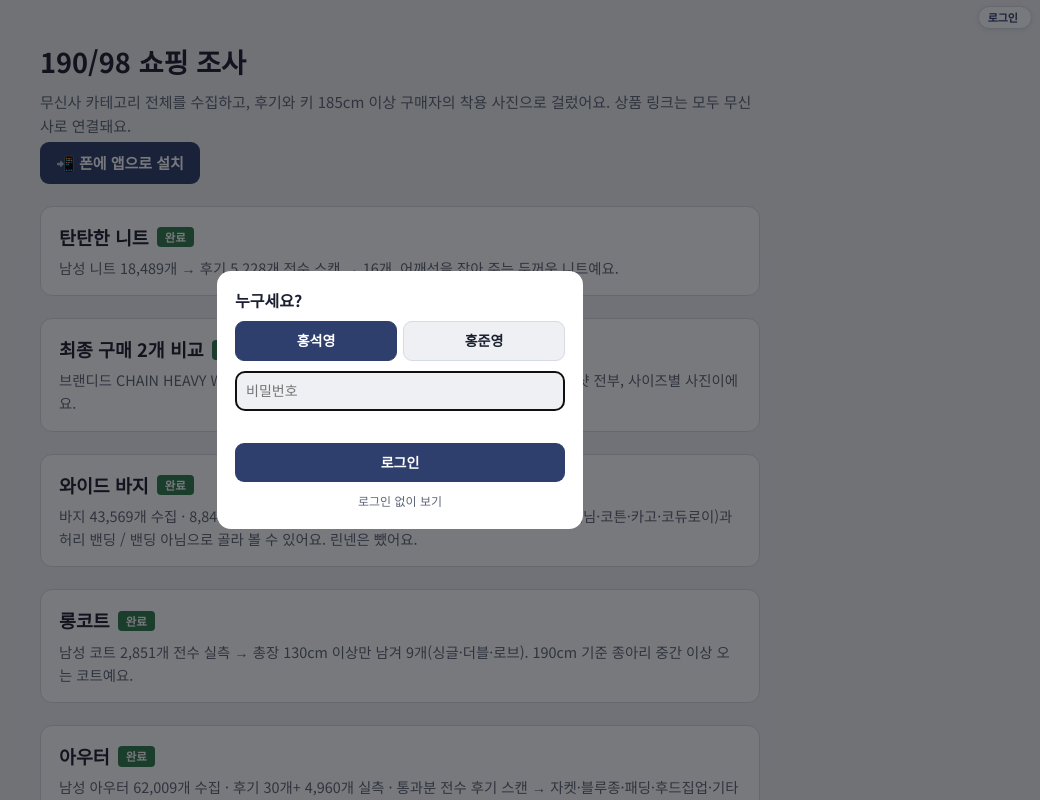
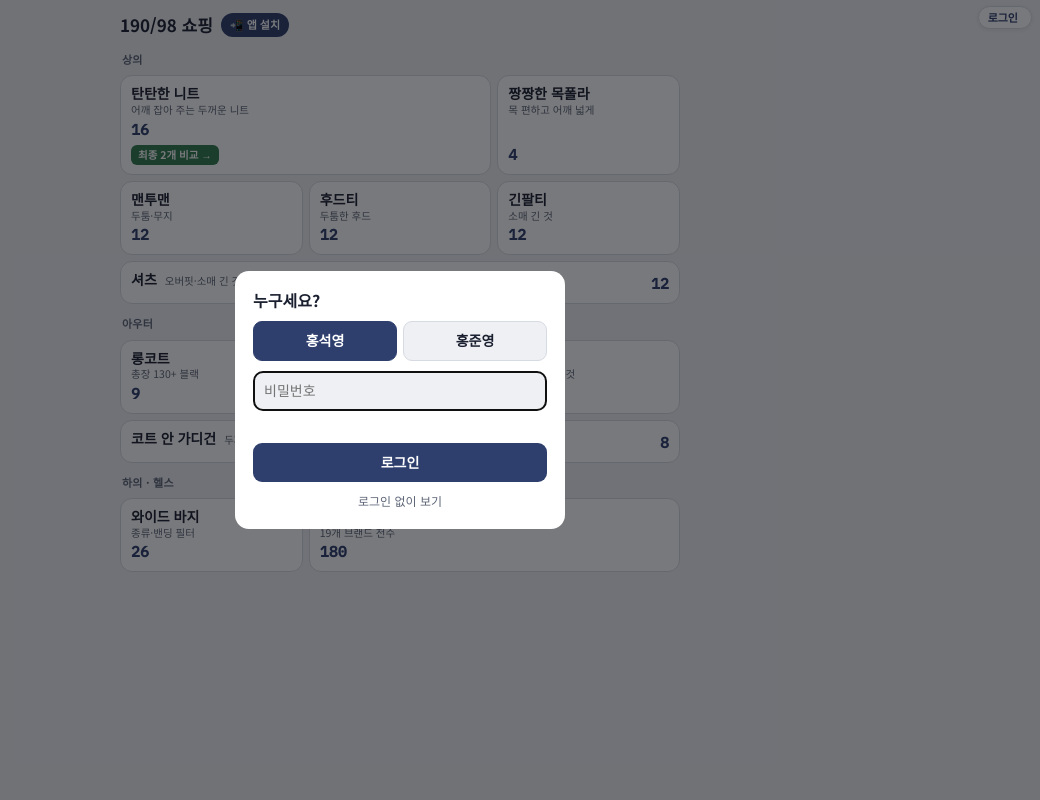
Before and after one commit to hong-seok-young/shopping-picks, a plain HTML site: page index.html in a window 1280 px wide. Shown: the top 800 px of the page, without its empty margins (240-1280 px from the left). Drawn offline with Linux system fonts and the light colour scheme; a web font is replaced by a local one.

Commit message:
첫 화면을 한 화면 타일 버튼으로, 최종 2개 비교를 니트에 합치기
Co-Authored-By: Claude Opus 5.5 <noreply@anthropic.com>

```diff
--- a/index.html
+++ b/index.html
@@ -5,42 +5,51 @@
 <title>190/98 쇼핑 조사</title>
 <link rel="stylesheet" href="https://fonts.googleapis.com/css2?family=IBM+Plex+Sans+KR:wght@500;700&family=Noto+Sans+KR:wght@400;500;700&family=IBM+Plex+Mono:wght@500&display=swap">
 <style>
-/* Landing: list of research pages (knit done, pants/coats in progress) with status and one-line method. */
-:root{--bg:#eef0f3;--surface:#fff;--fg:#1b2030;--muted:#5d6577;--line:#d6dae2;--accent:#2e3f6e;--good:#2f7a4f;--warn:#a2611a;
+/* Home: every research page as a tile on one phone screen. */
+:root{--bg:#eef0f3;--surface:#fff;--fg:#1b2030;--muted:#5d6577;--line:#d6dae2;--accent:#2e3f6e;--soft:#e1e6f2;--good:#2f7a4f;
   --display:"IBM Plex Sans KR","Noto Sans KR",system-ui,sans-serif;--body:"Noto Sans KR",system-ui,sans-serif;--mono:"IBM Plex Mono",ui-monospace,monospace}
-@media (prefers-color-scheme: dark){:root:not([data-theme="light"]){--bg:#12151c;--surface:#1b1f29;--fg:#e6e9f0;--muted:#9aa2b4;--line:#2c3240;--accent:#9db0e6;--good:#6cc493;--warn:#e2a35c;color-scheme:dark}}
-:root[data-theme="dark"]{--bg:#12151c;--surface:#1b1f29;--fg:#e6e9f0;--muted:#9aa2b4;--line:#2c3240;--accent:#9db0e6;--good:#6cc493;--warn:#e2a35c;color-scheme:dark}
-body{background:var(--bg);color:var(--fg);font-family:var(--body);font-size:15px;line-height:1.6;margin:0;padding:40px max(16px,env(safe-area-inset-left,0px)) 56px}
-.wrap{max-width:720px;margin:0 auto;display:flex;flex-direction:column;gap:22px}
-h1{font-family:var(--display);font-size:1.7rem;margin:0;text-wrap:balance}
-.sub{color:var(--muted);margin:6px 0 0}
-a.card{display:flex;flex-direction:column;gap:4px;background:var(--surface);border:1px solid var(--line);border-radius:12px;padding:16px 18px;text-decoration:none;color:var(--fg)}
-a.card:hover{border-color:var(--accent)}
-a.card:focus-visible{outline:2px solid var(--accent);outline-offset:2px}
-a.card h2{font-family:var(--display);font-size:1.15rem;margin:0;display:flex;gap:8px;align-items:center;flex-wrap:wrap}
-.st{font-size:.72rem;font-weight:700;padding:1px 8px;border-radius:4px;color:var(--surface);background:var(--good)}
-.st.wip{background:var(--warn)}
-a.card p{margin:0;color:var(--muted);font-size:.9rem}
-footer{font-size:.8rem;color:var(--muted)}
+@media (prefers-color-scheme: dark){:root:not([data-theme="light"]){--bg:#12151c;--surface:#1b1f29;--fg:#e6e9f0;--muted:#9aa2b4;--line:#2c3240;--accent:#9db0e6;--soft:#262f47;--good:#6cc493;color-scheme:dark}}
+:root[data-theme="dark"]{--bg:#12151c;--surface:#1b1f29;--fg:#e6e9f0;--muted:#9aa2b4;--line:#2c3240;--accent:#9db0e6;--soft:#262f47;--good:#6cc493;color-scheme:dark}
+*{box-sizing:border-box}
+body{background:var(--bg);color:var(--fg);font-family:var(--body);font-size:13px;line-height:1.4;margin:0;padding:max(10px,env(safe-area-inset-top)) 12px max(14px,env(safe-area-inset-bottom))}
+.wrap{max-width:560px;margin:0 auto;display:flex;flex-direction:column;gap:8px}
+header{display:flex;align-items:center;gap:8px;min-height:30px;padding-right:72px}
+h1{font-family:var(--display);font-size:17px;margin:0}
+.pwa-btn{font:inherit;font-size:11px;font-weight:700;color:var(--surface);background:var(--accent);border:0;border-radius:999px;padding:4px 9px;cursor:pointer}
+h2{font-size:11px;font-weight:700;color:var(--muted);margin:4px 2px 0;letter-spacing:.02em}
+.grid{display:grid;grid-template-columns:repeat(3,1fr);gap:6px}
+.t{position:relative;display:flex;flex-direction:column;justify-content:flex-start;min-height:74px;background:var(--surface);border:1px solid var(--line);border-radius:12px;padding:9px 10px;text-decoration:none;color:var(--fg)}
+.t:active{transform:scale(.97)}
+.t b{font-family:var(--display);font-size:14px;line-height:1.25;word-break:keep-all}
+.t span{font-size:10.5px;color:var(--muted);line-height:1.3}
+.t em{margin-top:auto;padding-top:2px;font-style:normal;font-family:var(--mono);font-size:15px;font-weight:700;color:var(--accent)}
+.t.wide{grid-column:span 2}
+.t.full{grid-column:1/-1;min-height:0;flex-direction:row;align-items:baseline;gap:8px}.t.full em{margin-left:auto}
+.t .sub{position:relative;z-index:1;align-self:flex-start;margin-top:5px;font-size:10.5px;font-weight:700;color:var(--surface);background:var(--good);border-radius:6px;padding:3px 7px;text-decoration:none}
+.t .cover{position:absolute;inset:0;border-radius:12px}
+.t:focus-within,.t:hover{border-color:var(--accent)}
 </style>
 <div class="wrap">
-  <header>
-    <h1>190/98 쇼핑 조사</h1>
-    <p class="sub">무신사 카테고리 전체를 수집하고, 후기와 키 185cm 이상 구매자의 착용 사진으로 걸렀어요. 상품 링크는 모두 무신사로 연결돼요.</p>
-<button class="pwa-btn" type="button" hidden style="margin-top:4px;background:var(--accent);color:var(--surface);border:0;border-radius:9px;padding:9px 16px;font:inherit;font-weight:700;cursor:pointer">📲 폰에 앱으로 설치</button>
-  </header>
-  <a class="card" href="knit.html"><h2>탄탄한 니트 <span class="st">완료</span></h2><p>남성 니트 18,489개 → 후기 5,228개 전수 스캔 → 16개. 어깨선을 잡아 주는 두꺼운 니트예요.</p></a>
-  <a class="card" href="final-two.html"><h2>최종 구매 2개 비교 <span class="st">완료</span></h2><p>브랜디드 CHAIN HEAVY WOOL vs 트래드클럽 케이블 니트. 키 185cm 이상 후기와 착샷 전부, 사이즈별 사진이에요.</p></a>
-  <a class="card" href="pants.html"><h2>와이드 바지 <span class="st">완료</span></h2><p>바지 43,569개 수집 · 8,841개 실측 · 2,029개 후기 전수 스캔 → 26개. 종류별(슬랙스·데님·코튼·카고·코듀로이)과 허리 밴딩 / 밴딩 아님으로 골라 볼 수 있어요. 린넨은 뺐어요.</p></a>
-  <a class="card" href="coat.html"><h2>롱코트 <span class="st">완료</span></h2><p>남성 코트 2,851개 전수 실측 → 총장 130cm 이상만 남겨 9개(싱글·더블·로브). 190cm 기준 종아리 중간 이상 오는 코트예요.</p></a>
-  <a class="card" href="outer.html"><h2>아우터 <span class="st">완료</span></h2><p>남성 아우터 62,009개 수집 · 후기 30개+ 4,960개 실측 · 통과분 전수 후기 스캔 → 자켓·블루종·패딩·후드집업·기타 44개.</p></a>
-  <a class="card" href="cardigan.html"><h2>가디건 <span class="st">완료</span></h2><p>가디건 3,741개 중 469개 실측 → 탄탄하고 소매 긴 12개.</p></a>
-  <a class="card" href="shirts.html"><h2>셔츠 <span class="st">완료</span></h2><p>셔츠 21,177개 수집 · 1,729개 실측 → 오버핏·소매 긴 12개.</p></a>
-  <a class="card" href="sweat.html"><h2>맨투맨 <span class="st">완료</span></h2><p>맨투맨 22,851개 수집 · 1,277개 실측 → 두툼하고 큰 그래픽 없는 12개.</p></a>
-  <a class="card" href="longsleeve.html"><h2>긴팔티 <span class="st">완료</span></h2><p>긴팔티 20,361개 수집 · 1,459개 실측 → 12개.</p></a>
-  <a class="card" href="hoodie.html"><h2>후드티 <span class="st">완료</span></h2><p>후드 21,115개 수집 · 1,467개 실측 → 두툼한 12개.</p></a>
-  <a class="card" href="turtleneck.html"><h2>짱짱한 목폴라 <span class="st">완료</span></h2><p>터틀넥·폴라·모크넥·하이넥 1,581개 → 후기 50개 이상 91개 전수 조사(실측·후기·비슷한 체형) → 4개. 목 편함·까슬함·어깨 넓어 보임까지 후기로 셌어요.</p></a>
-  <a class="card" href="innerouter.html"><h2>코트 안 두꺼운 니트 가디건 <span class="st">완료</span></h2><p>가디건·니트 집업 2,398개 → 후기 50개+ · 11만원 미만 · 무지 306개 실측 → 산 코트(2XL 가슴 71) 안에 들어가는 36개 후기 전수 → 후기에서 두껍다는 말이 얇다의 2배 이상인 8개.</p></a>
-  <a class="card" href="gym.html"><h2>헬스 브랜드 전수조사 <span class="st">완료</span></h2><p>에이치덱스·드릭스·본투윈·나인제트·피지컬가먼츠 등 19개 브랜드 2,179개 → 후기 50개 이상 907개 실측 → 로고·프린트·자수·아트웍·컴프레션 빼고 사이즈 기준 통과 180개. 반팔·긴팔·맨투맨·후드·니트·아우터·나시·바지·반바지별.</p></a>
-  <footer>후기 사진은 무신사 서버의 원본을 불러와서 보여 줘요. 가격과 재고는 바뀔 수 있어요.</footer>
+  <header><h1>190/98 쇼핑</h1><button class="pwa-btn" type="button" hidden>📲 앱 설치</button></header>
+  <h2>상의</h2>
+  <div class="grid">
+    <div class="t wide"><a class="cover" href="knit.html" aria-label="탄탄한 니트 16개"></a><b>탄탄한 니트</b><span>어깨 잡아 주는 두꺼운 니트</span><em>16</em><a class="sub" href="final-two.html">최종 2개 비교 →</a></div>
+    <a class="t" href="turtleneck.html"><b>짱짱한 목폴라</b><span>목 편하고 어깨 넓게</span><em>4</em></a>
+    <a class="t" href="sweat.html"><b>맨투맨</b><span>두툼·무지</span><em>12</em></a>
+    <a class="t" href="hoodie.html"><b>후드티</b><span>두툼한 후드</span><em>12</em></a>
+    <a class="t" href="longsleeve.html"><b>긴팔티</b><span>소매 긴 것</span><em>12</em></a>
+    <a class="t full" href="shirts.html"><b>셔츠</b><span>오버핏·소매 긴 것</span><em>12</em></a>
+  </div>
+  <h2>아우터</h2>
+  <div class="grid">
+    <a class="t" href="coat.html"><b>롱코트</b><span>총장 130+ 블랙</span><em>9</em></a>
+    <a class="t" href="outer.html"><b>아우터</b><span>자켓·패딩·후드집업</span><em>44</em></a>
+    <a class="t" href="cardigan.html"><b>가디건</b><span>탄탄·소매 긴 것</span><em>12</em></a>
+    <a class="t full" href="innerouter.html"><b>코트 안 가디건</b><span>두꺼운 니트 가디건</span><em>8</em></a>
+  </div>
+  <h2>하의 · 헬스</h2>
+  <div class="grid">
+    <a class="t" href="pants.html"><b>와이드 바지</b><span>종류·밴딩 필터</span><em>26</em></a>
+    <a class="t wide" href="gym.html"><b>헬스 브랜드</b><span>19개 브랜드 전수</span><em>180</em></a>
+  </div>
 </div>
```
Also changed, not shown: final-two.html (+1 -0 lines), knit.html (+1 -0 lines).
